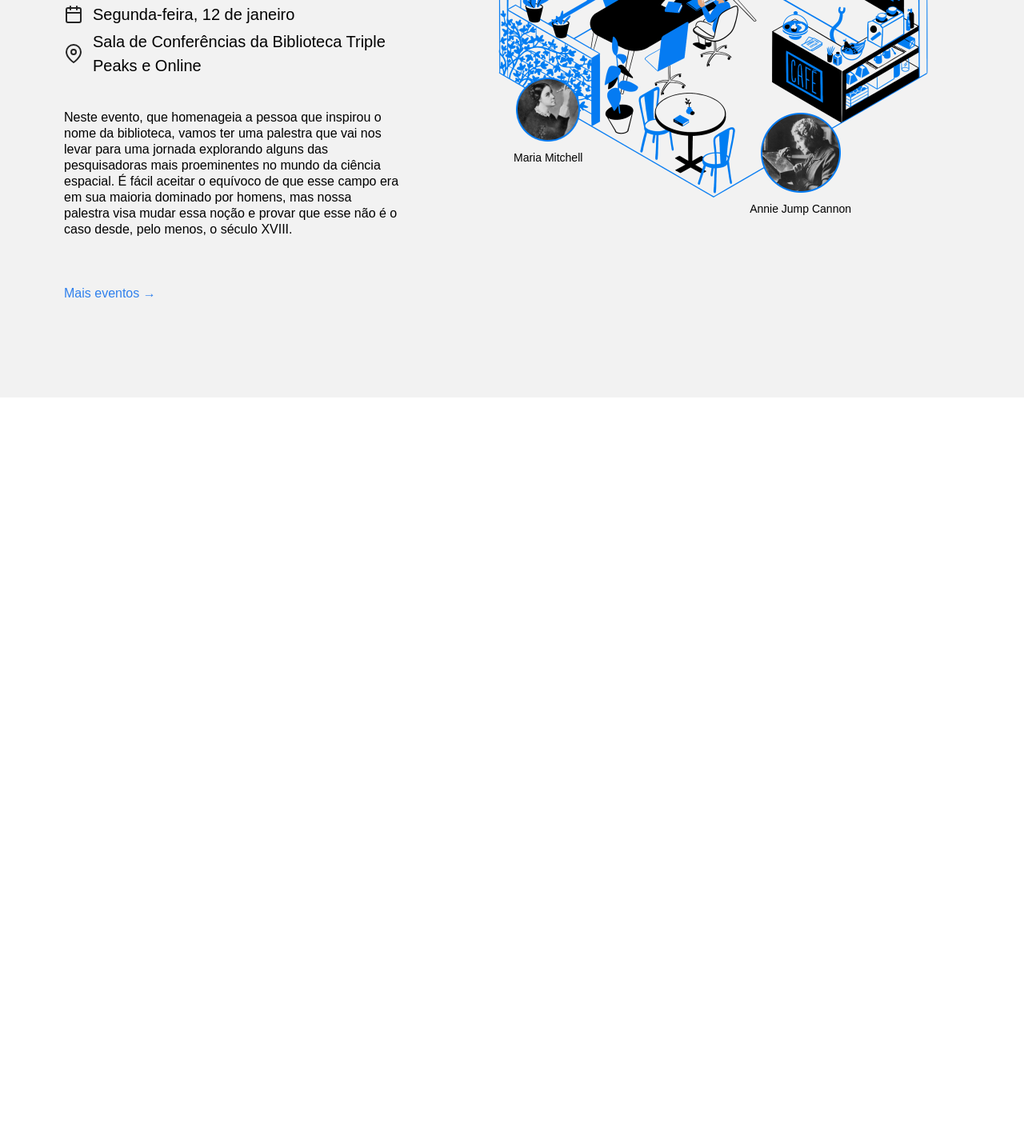
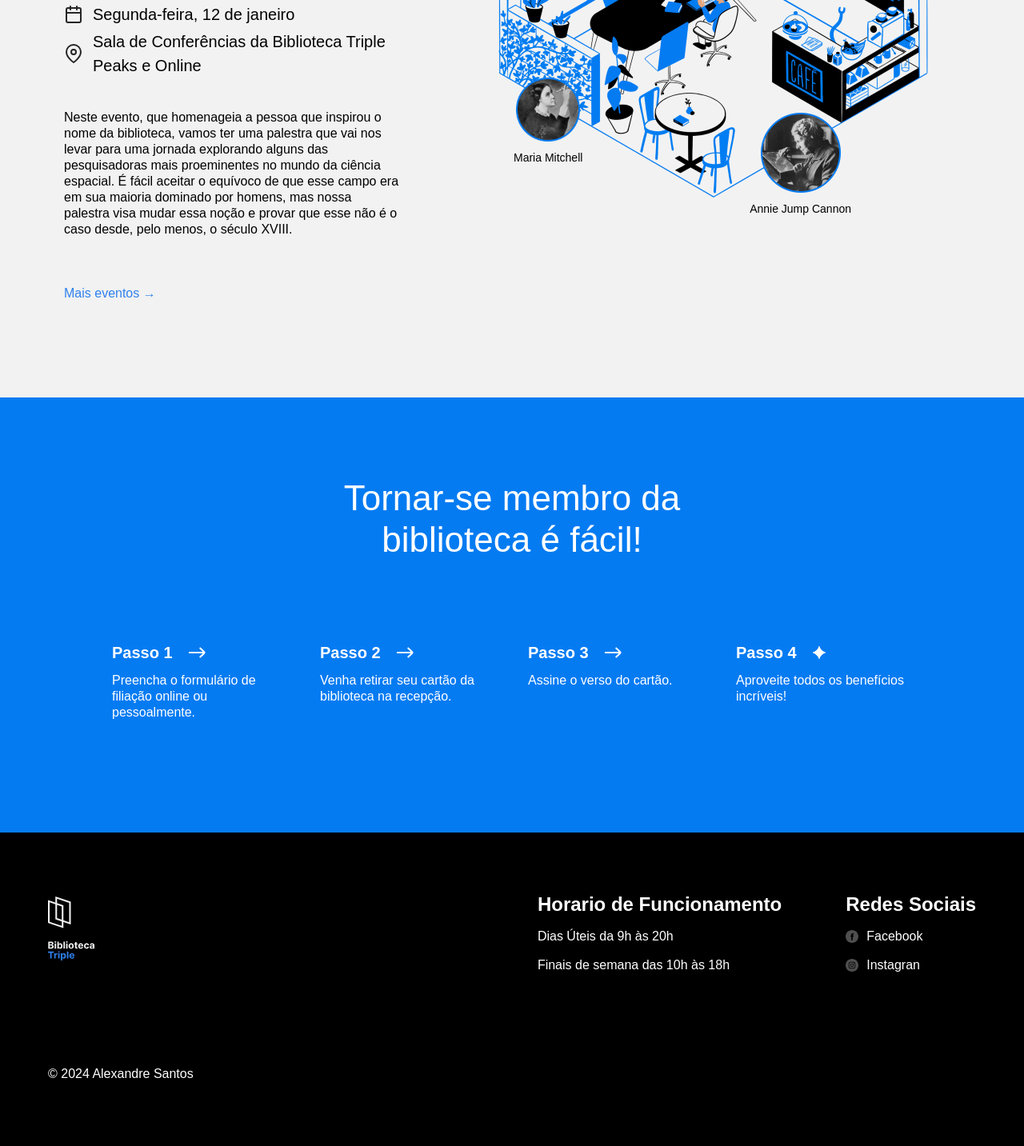
Before and after one commit to Xande-PtBr/web_project_library, a plain HTML site: page index.html in a window 1280 px wide. Shown: the part 2493-3926 px from the top of the page at 80% size. Before the commit the page ends 2990 px from the top, so only its background shows below. Drawn offline with Linux system fonts and the light colour scheme.

Commit message:
Atualização

```diff
--- a/index.html
+++ b/index.html
@@ -26,10 +26,10 @@
               <a class="nav__link" href="#events">Eventos</a>
             </li>
             <li>
-              <a class="nav__link">Seja um membro</a>
+              <a class="nav__link" href="#membership">Seja um membro</a>
             </li>
             <li>
-              <a class="nav__link">Contatos</a>
+              <a class="nav__link" href="#footer">Contatos</a>
             </li>
           </ul>
         </nav>
@@ -60,13 +60,12 @@
           <p class="header__address">Triple Peaks, 200 Success Avenue</p>
         </div>
       </header>
+      <!-- --------------------------------------------------------------- -->
+      <!--        Não remova o comentário até a etapa final do projeto            -->
+      <!-- --------------------------------------------------------------- -->
 
       <main class="content">
         <section class="staff" id="staff">
-          <!-- --------------------------------------------------------------- -->
-          <!--        Não remova o comentário até a etapa final do projeto            -->
-          <!-- --------------------------------------------------------------- -->
-
           <h2 class="staff__title">Escolhas da Equipe</h2>
           <p class="staff__subtitle">Que nossos leitores adoram</p>
           <ul class="staff__cards">
@@ -233,7 +232,112 @@
           </div>
           <!-- Comece a criar a composição aqui -->
         </section>
+
+        <section class="membership" id="membership">
+          <h2 class="membership__title">
+            Tornar-se membro da biblioteca é fácil!
+          </h2>
+          <ul class="membership__steps">
+            <li class="step">
+              <h3 class="step__title">
+                Passo 1
+                <img
+                  src="./images/icon_step_forward.svg"
+                  alt="icon forward"
+                  class="step__icon"
+                />
+              </h3>
+              <p class="step__description">
+                Preencha o formulário de filiação online ou pessoalmente.
+              </p>
+            </li>
+            <li class="step">
+              <h3 class="step__title">
+                Passo 2
+                <img
+                  src="./images/icon_step_forward.svg"
+                  alt="icon forward"
+                  class="step__icon"
+                />
+              </h3>
+              <p class="step__description">
+                Venha retirar seu cartão da biblioteca na recepção.
+              </p>
+            </li>
+            <li class="step">
+              <h3 class="step__title">
+                Passo 3
+                <img
+                  src="./images/icon_step_forward.svg"
+                  alt="icon forward"
+                  class="step__icon"
+                />
+              </h3>
+              <p class="step__description">Assine o verso do cartão.</p>
+            </li>
+            <li class="step">
+              <h3 class="step__title">
+                Passo 4
+                <img
+                  src="./images/icon_step_finish.svg"
+                  alt="icon finish"
+                  class="step__icon"
+                />
+              </h3>
+              <p class="step__description">
+                Aproveite todos os benefícios incríveis!
+              </p>
+            </li>
+          </ul>
+        </section>
       </main>
+      <!----inicio footer-->
+      <footer class="footer" id="footer">
+        <div class="footer__columns">
+          <div class="footer__column">
+            <img
+              class="footer__logo"
+              src="./images/logo_white.svg"
+              alt="logo ambiente cafe"
+            />
+          </div>
+
+          <div class="footer__column footer__column_content_hours">
+            <h2 class="footer__column-heading">Horario de Funcionamento</h2>
+            <ul class="footer__list">
+              <li class="footer__list-item">Dias Úteis da 9h às 20h</li>
+              <li class="footer__list-item">Finais de semana das 10h às 18h</li>
+            </ul>
+          </div>
+
+          <div class="footer__column footer__column_content_social">
+            <h2 class="footer__column-heading">Redes Sociais</h2>
+            <ul class="footer__list">
+              <li class="footer__list-item">
+                <a href="#" class="footer__column-link"
+                  ><img
+                    class="footer__social-icon"
+                    src="./images/facebook_white.svg"
+                    alt="logo Facebook"
+                  />Facebook</a
+                >
+              </li>
+
+              <li class="footer__list-item">
+                <a href="#" class="footer__column-link"
+                  ><img
+                    class="footer__social-icon"
+                    src="./images/instagram_white.svg"
+                    alt="logo instagram"
+                  />
+                  Instagran</a
+                >
+              </li>
+            </ul>
+          </div>
+        </div>
+        <p class="footer__copyright">© 2024 Alexandre Santos</p>
+      </footer>
     </div>
   </body>
 </html>
--- a/styles/style.css
+++ b/styles/style.css
@@ -309,3 +309,111 @@ p {
   font-size: 14px;
   margin: 0;
 }
+
+/*---------------------------------------------------*/
+
+.membership {
+  padding: 100px 0 140px;
+  background-color: #057bf2;
+  color: #ffffff;
+}
+
+.membership__title {
+  max-width: 574px;
+  margin: 0 auto;
+  text-align: center;
+  font-size: 44px;
+  font-weight: 500;
+  line-height: 52px;
+}
+
+.membership__steps {
+  list-style-type: none;
+  padding: 0;
+  margin: 100px 0 0;
+  display: flex;
+  gap: 40px;
+  justify-content: center;
+}
+
+.step {
+  flex-basis: 220px;
+}
+
+.step__title {
+  margin: 0;
+  font-size: 20px;
+  line-height: 30px;
+  font-weight: 700;
+  display: flex;
+  align-items: center;
+}
+
+.step__icon {
+  margin-left: 20px;
+}
+
+.step__description {
+  margin: 10px 0 0;
+}
+
+.footer {
+  width: 100%;
+  padding: 80px 60px;
+  box-sizing: border-box;
+  color: #fff;
+  background-color: #000000;
+}
+
+.footer__columns {
+  display: flex;
+  margin-bottom: auto;
+}
+
+.footer__column_content_hours {
+  margin: 0;
+  margin-left: auto;
+}
+
+.footer__column_content_social {
+  margin-left: 80px;
+  margin-right: 0;
+}
+
+.footer__column-heading {
+  margin-bottom: 20px;
+  margin-top: 0;
+}
+
+.footer__list {
+  /* O código abaixo remove os estilos do navegador padrão para listas */
+  list-style-type: none;
+  padding: 0;
+  margin: 0;
+}
+
+.footer__logo {
+  height: 80px;
+  width: 58px;
+}
+
+.footer__list-item {
+  margin-bottom: 16px;
+}
+
+.footer__column-link {
+  display: flex;
+  align-items: center;
+  gap: 10px;
+  color: white;
+  text-decoration: none;
+}
+
+.footer__social-icon {
+  width: 16px;
+  height: 16px;
+}
+
+.footer__copyright {
+  margin-top: 100px;
+}
```
